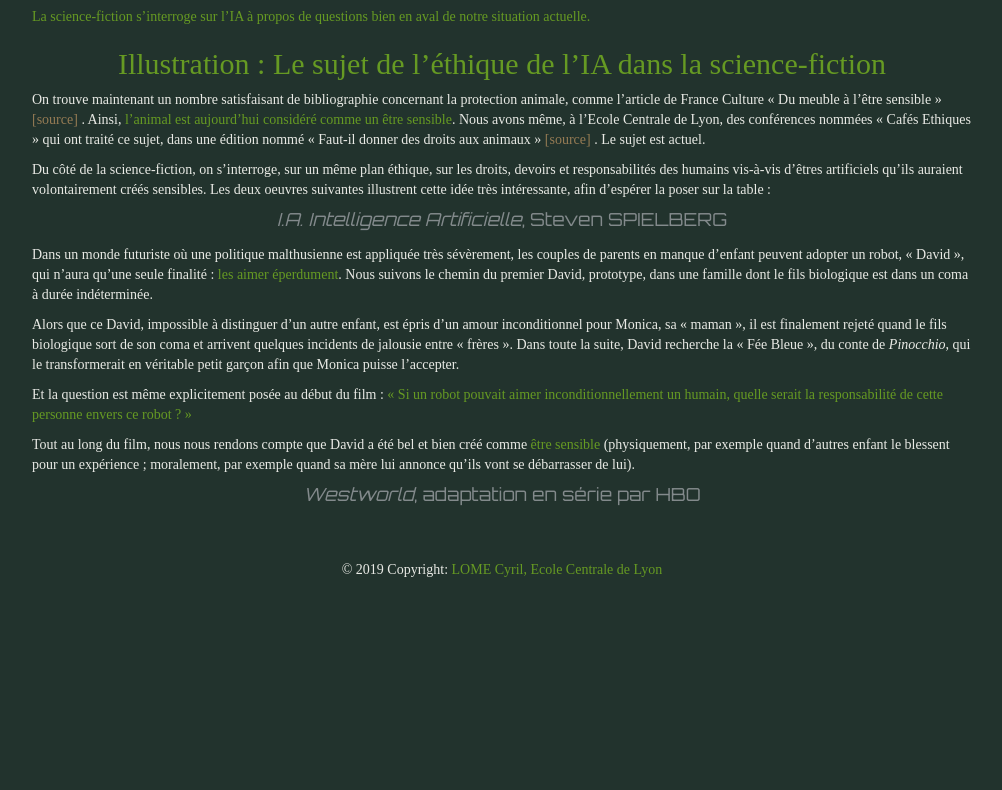
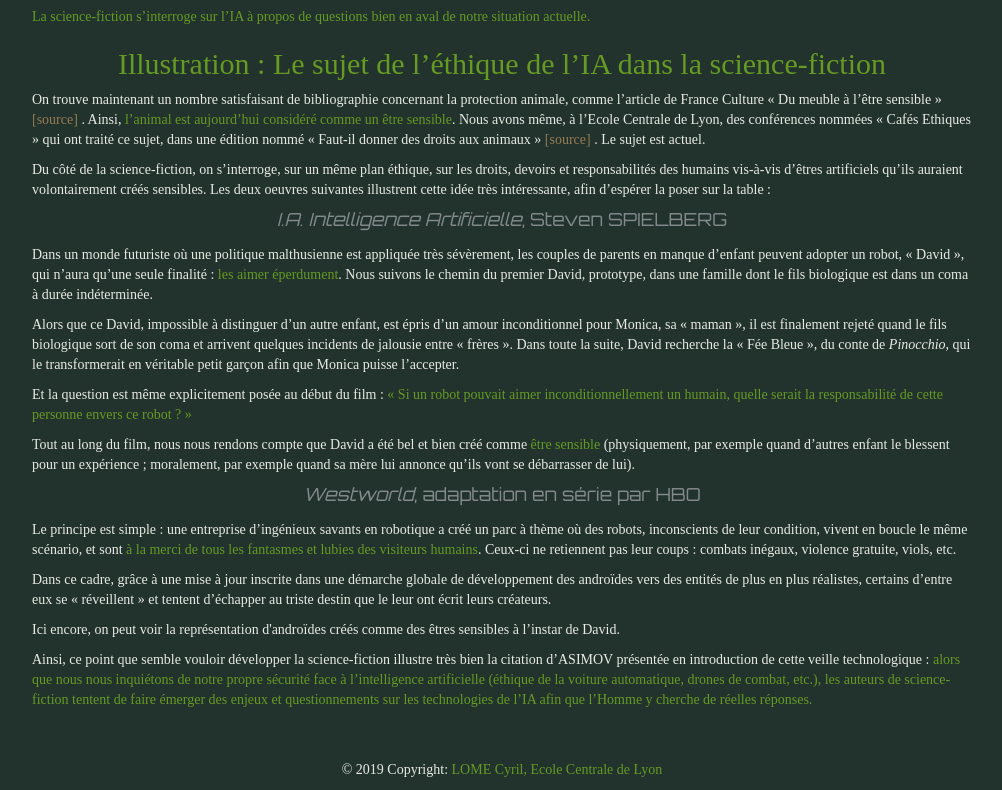
Before and after one commit to CyrilLOME2/scifivt, a plain HTML site: page robots.html in a window 1280 px wide. Shown: the part 760-1550 px from the top of the page, without its empty margins (138-1140 px from the left). Before the commit the page ends 1350 px from the top, so only its background shows below. Drawn offline with nearby package versions, Linux system fonts and the light colour scheme; a web font is replaced by a local one.

Commit message:
content and style

```diff
--- a/robots.html
+++ b/robots.html
@@ -106,6 +106,21 @@
             quand sa mère lui annonce qu’ils vont se débarrasser de lui). </p>
 
         <h4><i>Westworld</i>, adaptation en série par HBO </h4>
+        <p>Le principe est simple : une entreprise d’ingénieux savants en robotique a créé un parc à thème où des
+            robots, inconscients de leur condition, vivent en boucle le même scénario, et sont <b>à la merci de tous les
+                fantasmes et lubies des visiteurs humains</b>. Ceux-ci ne retiennent pas leur coups : combats inégaux,
+            violence gratuite, viols, etc. </p>
+        <p>Dans ce cadre, grâce à une mise à jour inscrite dans une démarche globale de développement des androïdes vers
+            des entités de plus en plus réalistes, certains d’entre eux se « réveillent » et tentent d’échapper au
+            triste destin que le leur ont écrit leurs créateurs. </p>
+        <p>Ici encore, on peut voir la représentation d'androïdes créés comme des êtres sensibles à l’instar de David.
+        </p>
+
+        <p>Ainsi, ce point que semble vouloir développer la science-fiction illustre très bien la citation d’ASIMOV
+            présentée en introduction de cette veille technologique : <b>alors que nous nous inquiétons de notre propre
+                sécurité face à l’intelligence artificielle (éthique de la voiture automatique, drones de combat, etc.),
+                les auteurs de science-fiction tentent de faire émerger des enjeux et questionnements sur les
+                technologies de l’IA afin que l’Homme y cherche de réelles réponses.</b></p>
     </div>
 
     <div id="footer">
```
Also changed, not shown: index.html (+3 -3 lines).
